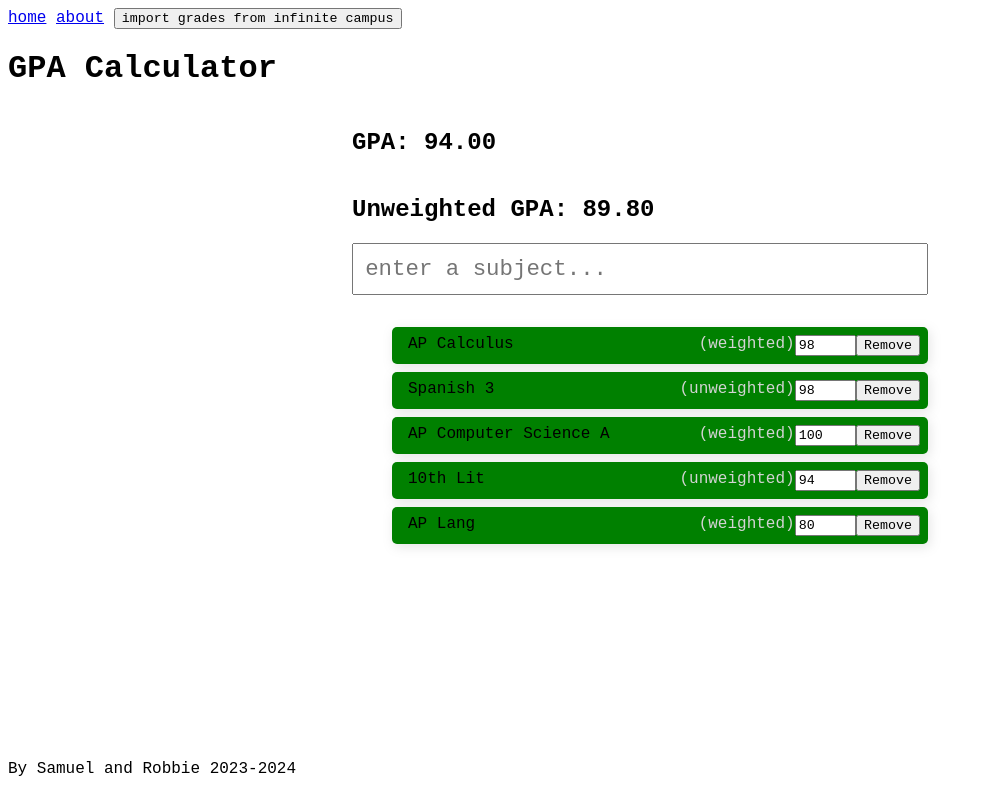
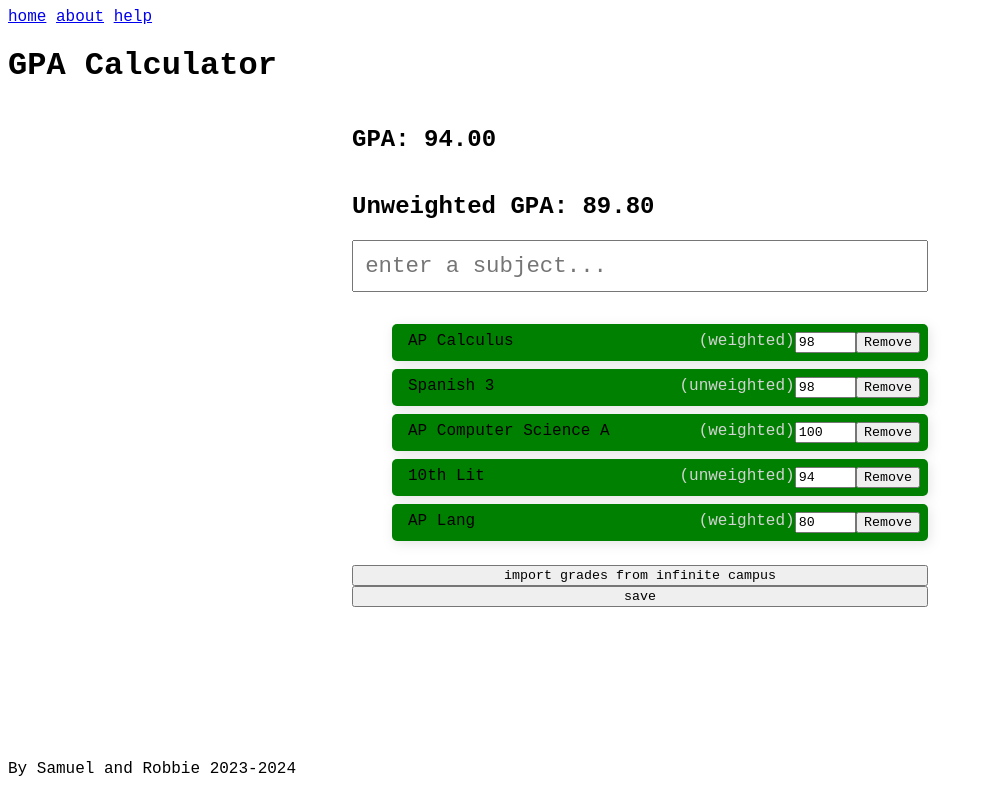
Before and after one commit to dosu0/gpa-calculator, a SvelteKit app: page / in a window 1280 px wide. Shown: the whole page, without its empty margins (0-984 px from the left). Built offline with nearby package versions, Linux system fonts and the light colour scheme.

Commit message:
Add save and import button (WIP)

```diff
--- a/src/routes/+layout.svelte
+++ b/src/routes/+layout.svelte
@@ -4,11 +4,11 @@
 <nav>
     <a href="/">home</a>
     <a href="/about">about</a>
-    <button>import grades from infinite campus</button>
+     <a href="/help">help</a>
+
 </nav>
 
 <h1>GPA Calculator</h1>
-
 
 <slot />
 
@@ -16,7 +16,6 @@
 
 </div>
 </div>
-
 
 
 <style>
--- a/src/routes/+page.svelte
+++ b/src/routes/+page.svelte
@@ -52,6 +52,9 @@
         on:keydown={handleKeydown} />
 
     <SubjectList {subjects} />
+
+    <button>import grades from infinite campus</button>
+    <button>save</button>
 </div>
 
 <style>
```
